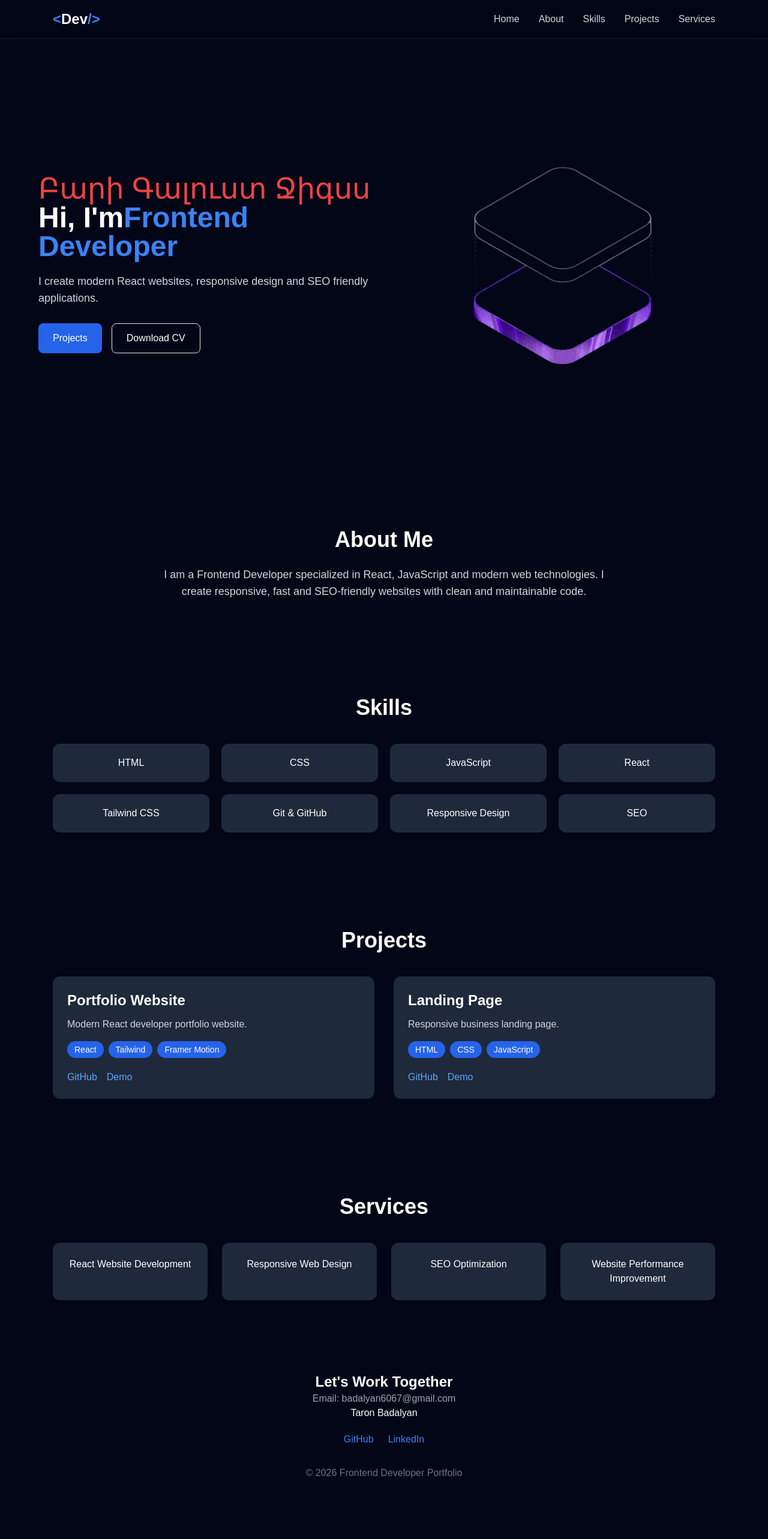
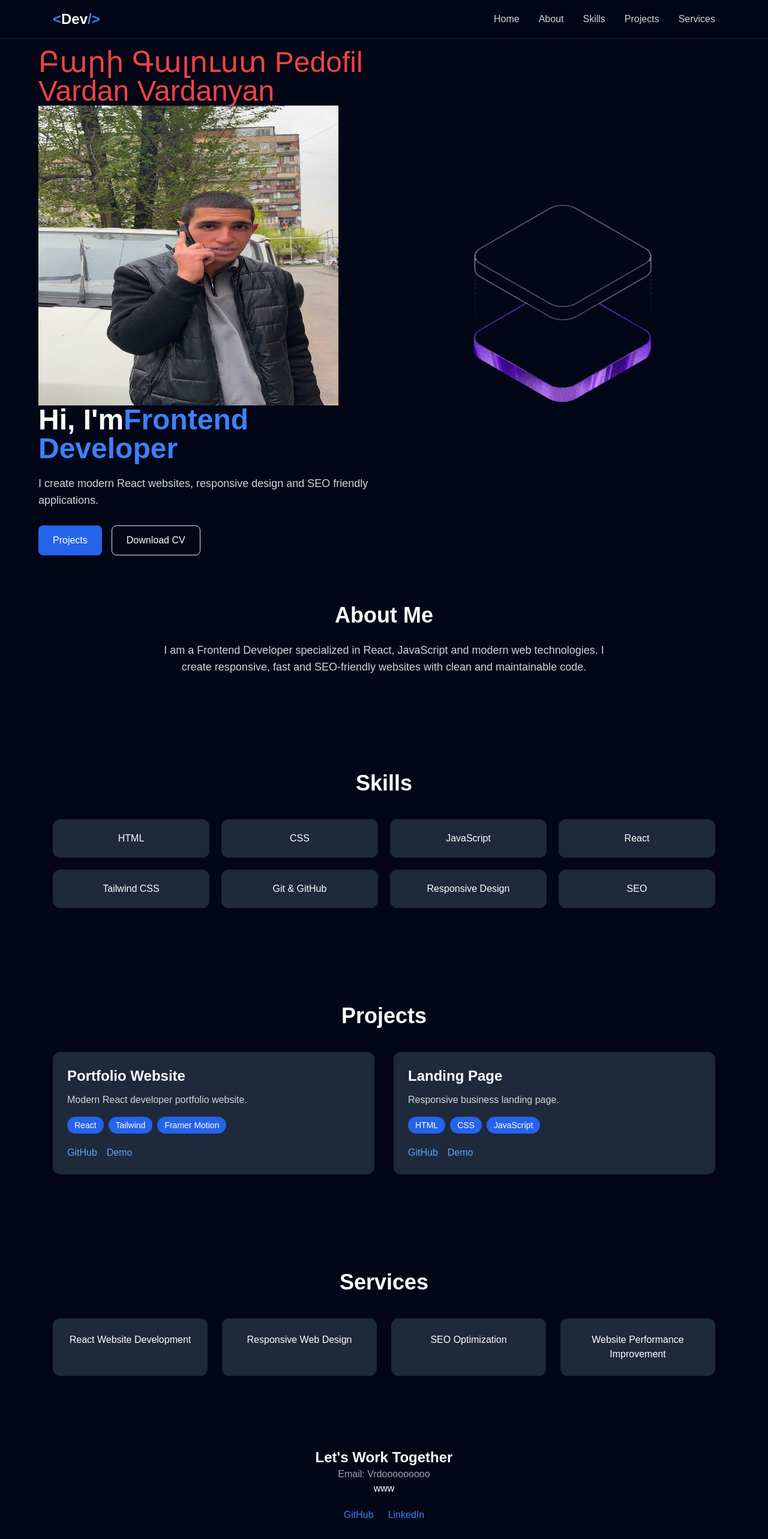
Before and after one commit to badalyan6067-hub/react-portfolio, a React app: page / in a window 1280 px wide. Shown: the top 2566 px of the page at 60% size. Before the commit the page ends 2508 px from the top, so only its background shows below. Built offline with nearby package versions, Linux system fonts and the light colour scheme; the HTML template or start-up script is replaced by a standard one.

Commit message:
update portfolio

```diff
--- a/src/components/Footer.jsx
+++ b/src/components/Footer.jsx
@@ -3,8 +3,8 @@ function Footer() {
     <footer id="contact" className="py-10 text-center bg-slate-950">
       <h3 className="text-2xl font-bold">Let's Work Together</h3>
 
-      <a className="text-gray-400 mt-3">Email: badalyan6067@gmail.com</a>
-      <h1>Taron Badalyan</h1>
+      <a className="text-gray-400 mt-3">Email: Vrdooooooooo</a>
+      <h1>www</h1>
 
       <div className="mt-5">
         <a href="#" className="text-blue-500 mx-3">
--- a/src/components/Hero.jsx
+++ b/src/components/Hero.jsx
@@ -1,6 +1,6 @@
 import hero from "../assets/hero.png";
 import { motion } from "framer-motion";
-
+import whatsappImg from "../assets/WhatsApp Image 2026-07-22 at 18.26.48.jpeg";
 function Hero() {
   return (
     <section className="min-h-screen flex items-center justify-center px-6 pt-20">
@@ -9,7 +9,14 @@ function Hero() {
           initial={{ x: -100, opacity: 0 }}
           animate={{ x: 0, opacity: 1 }}
         >
-          <h1 className="text-red-500 text-5xl">Բարի Գալուստ Ջիգսս</h1>
+          <h1 className="text-red-500 text-5xl">
+            Բարի Գալուստ Pedofil Vardan Vardanyan
+          </h1>
+          <img
+            src={whatsappImg}
+            alt="WhatsApp"
+            style={{ width: "500px", height: "500px" }}
+          />
           <h1 className="text-5xl font-bold">
             Hi, I'm
             <span className="text-blue-500">Frontend Developer</span>
--- a/src/components/SEO.jsx
+++ b/src/components/SEO.jsx
@@ -3,7 +3,8 @@ import { Helmet } from "react-helmet-async";
 function SEO() {
   return (
     <Helmet>
-      <title>Taron Badalyan | Frontend Developer | React Developer</title>
+      {/* <title>Taron Badalyan | Frontend Developer | React Developer</title> */}
+      <title>Vardan Vardanyan</title>
 
       <meta
         name="description"
```
Also changed, not shown: src/assets/WhatsApp Image 2026-07-22 at 18.26.48.jpeg (added).
